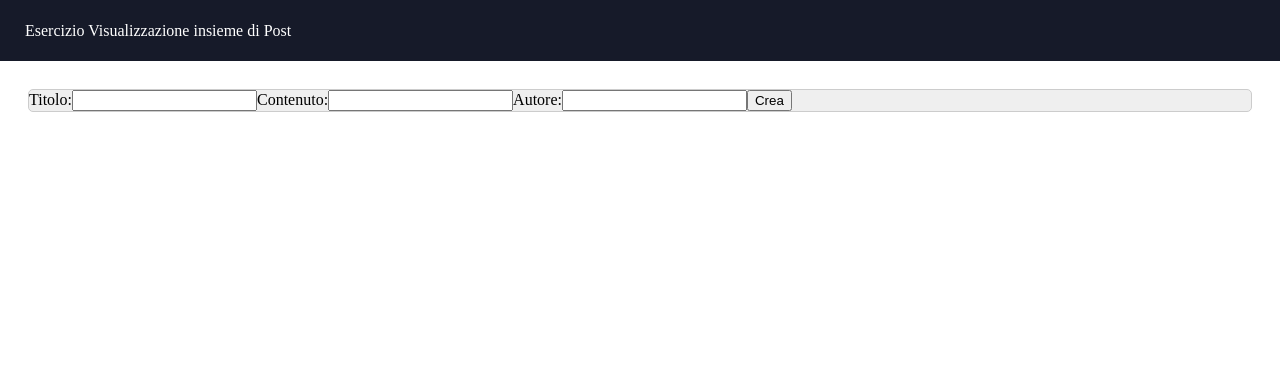
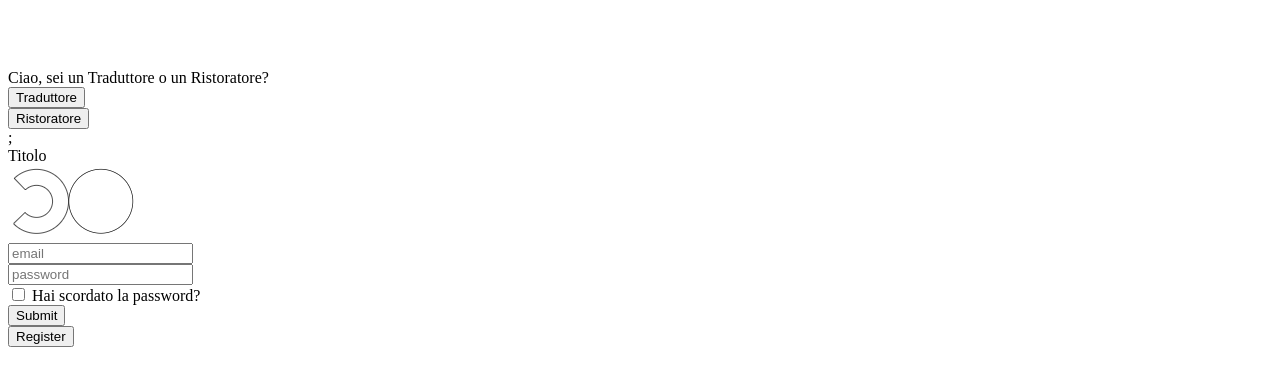
Before and after one commit to Progetto-Menu/ProjectWork2021, a React (Create React App) app in the folder ProgettoReact/: page / in a window 1280 px wide. Shown: the top 386 px of the page. Built offline with nearby package versions, Linux system fonts and the light colour scheme.

Commit message:
LogIn & FirstPage

```diff
--- a/ProgettoReact/src/CreatePostComponent.tsx
+++ /dev/null
@@ -1,39 +0,0 @@
-import { useState } from "react";
-import { PostProp } from "./interfaces";
-import { CreatePostComponentProps} from "./interfaces";
-
-export const CreatePostComponent: React.FunctionComponent<CreatePostComponentProps> = (props) => {
-    let [titoloValue, setTitoloValue] = useState<string>("");
-    let [contenutoValue, setContenutoValue] = useState<string>("");
-    let [autoreValue, setAutoreValue] = useState<string>("");
-
-    return <div>
-        Titolo:
-        <input type="text" value={titoloValue} onChange={(event) => {
-             let valoreInputato = event.target.value;
-             console.log(valoreInputato);
-             setTitoloValue(valoreInputato);
-        }} />
-        Contenuto:
-        <input type="text" value={contenutoValue} onChange={(event) => {
-             let valoreInputato = event.target.value;
-             console.log(valoreInputato);
-             setContenutoValue(valoreInputato);
-        }} />
-        Autore:
-        <input type="text" value={autoreValue} onChange={(event) => {
-             let valoreInputato = event.target.value;
-             console.log(valoreInputato);
-             setAutoreValue(valoreInputato);
-        }} />
-        <button onClick={() => {
-            let nuovoPost: PostProp = {
-                titolo : titoloValue,
-                contenuto: contenutoValue,
-                autore: autoreValue,
-                data: new Date(),
-            };
-            props.callback(nuovoPost);
-        }}>Crea</button>
-    </div>;
-};
--- /dev/null
+++ b/ProgettoReact/src/Login.tsx
@@ -0,0 +1,23 @@
+import ReactDOM from "react-dom";
+import React, { Component } from 'react';
+import Logo from '../src/img/logo_menu.png';
+export {Header};
+
+const Header: React.FunctionComponent = () => {
+
+    return <>
+           <div>
+                 <div className="py-3 my-1 text-center col-6 bg-secondary text-white mx-auto">Titolo</div>
+                 <div className="py-3 my-5 text-center col-6 mx-auto"> <img className="" src={Logo}  alt="Logo"/> </div>
+                 <div className="text-center col-6 mx-auto"> <input type="email" placeholder="email"/> </div>
+                 <div className="my-3 text-center col-6 mx-auto"> <input type="password" placeholder="password"/> </div>
+                 <div className="my-3 p-1 text-center mx-auto"> <input type="checkbox"/> Hai scordato la password? </div>
+                 <div>
+                         <div className="my-3 text-center col-6 mx-auto"> <button type="submit"> Submit </button>
+                              <div className="d-inline text-center col-6 mx-auto"> <button type="button"> Register </button></div>
+                         </div>
+                 </div>
+           </div>
+
+        </>
+}
--- a/ProgettoReact/src/PostComponent.tsx
+++ /dev/null
@@ -1,15 +0,0 @@
-import React from "react";
-import {PostProp} from "./interfaces";
-import "./styles/app.css";
-
-export const PostComponent: React.FunctionComponent<PostProp> = (prop) => {
-    return <div className="box">
-        {prop.titolo}
-        <br/>
-        Autore: {prop.autore}
-        <div className="contenuto">
-            {prop.contenuto}
-        </div>
-        Data: {prop.data.toString()}
-    </div>
-}
--- a/ProgettoReact/src/PostListComponent.tsx
+++ /dev/null
@@ -1,24 +0,0 @@
-import React, { useState } from "react";
-import {PostProp} from "./interfaces"
-import { CreatePostComponent } from "./CreatePostComponent";
-import {CreatePostCallback} from "./interfaces";
-import {PostComponent} from "./PostComponent";
-
-export const PostListComponent: React.FunctionComponent = () => {
-    let [postArray, setPostArray] = useState<PostProp[]>([]);
-
-    let callbackCreate : CreatePostCallback = (newPost) => {
-        let nuovalista = postArray.concat(newPost);
-        console.log(postArray);
-        setPostArray(nuovalista);
-    }
-
-    return <>
-        <CreatePostComponent callback={callbackCreate} />
-        {postArray.map((item, index) =>
-            <React.Fragment key={index}>
-                <PostComponent titolo={item.titolo} contenuto={item.contenuto} data={item.data} autore={item.autore}/>
-            </React.Fragment>
-        )}
-    </>
-}
--- /dev/null
+++ b/ProgettoReact/src/firstpage.tsx
@@ -0,0 +1,17 @@
+import ReactDOM from "react-dom";
+import React, { Component } from 'react';
+export {FirstPage};
+
+
+const FirstPage: React.FunctionComponent = () => {
+    return <>
+        <div>
+             <div className="py-3 my-1 text-center col-6 bg-primary text-white mx-auto">Ciao, sei un Traduttore o un Ristoratore? </div>
+        </div>
+        <div>
+            <div className=" my-5 text-center"> <button type="button"> Traduttore </button>
+                <div className="d-inline text-center"> <button type="button"> Ristoratore </button></div>
+            </div>
+        </div>
+    </>
+}
--- a/ProgettoReact/src/index.tsx
+++ b/ProgettoReact/src/index.tsx
@@ -1,20 +1,17 @@
 import { Console } from "console";
 import React, { useState } from "react";
 import ReactDOM from "react-dom";
+import {Header} from './Login';
 import "./styles/app.css";
-import {PostProp} from "./interfaces";
-import {PostListComponent} from "./PostListComponent";
+import {FirstPage} from './firstpage';
+
 
 
 const App: React.FunctionComponent = () => {
 
     return <>
-            <div className="header">
-                Esercizio Visualizzazione insieme di Post
-            </div>
-            <div className="box">
-                <PostListComponent/>
-            </div>
+            <FirstPage />;
+            <Header />
         </>
 }
 
```
Also changed, not shown: ProgettoReact/src/interfaces.tsx (deleted, +0 -14 lines), ProgettoReact/src/img/logo_menu.png (added).
